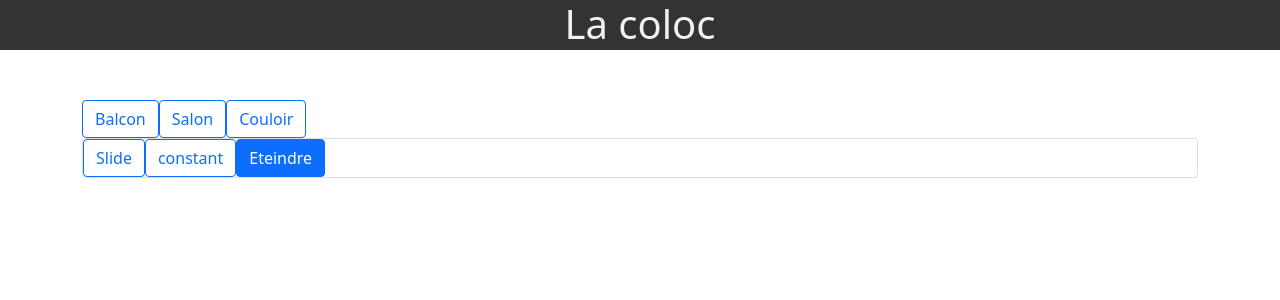
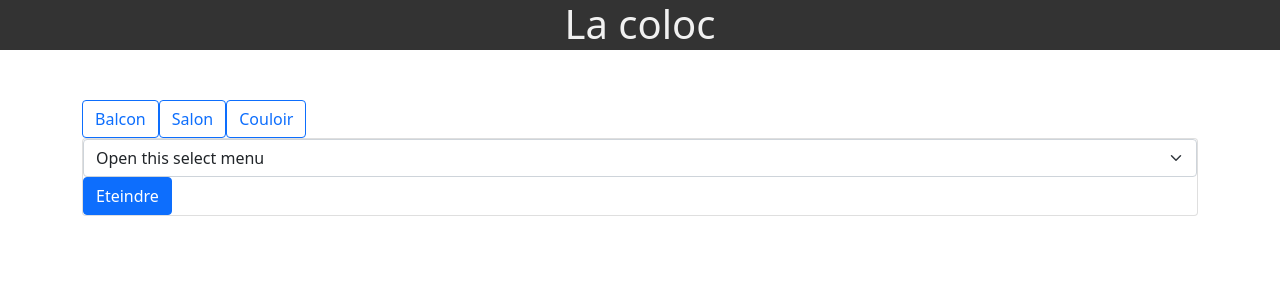
Before and after one commit to MathisDelrue51/Light-Application, a Vue app: page / in a window 1280 px wide. Shown: the top 300 px of the page. Built offline with nearby package versions, Linux system fonts and the light colour scheme.

Commit message:
working select

```diff
--- a/package.json
+++ b/package.json
@@ -11,6 +11,7 @@
     "@popperjs/core": "^2.10.2",
     "bootstrap": "^5.1.1",
     "core-js": "^3.6.5",
+    "eslint": "^7.32.0",
     "vue": "^2.6.11",
     "vue-color-picker-wheel": "^0.4.3"
   },
@@ -19,7 +20,6 @@
     "@vue/cli-plugin-eslint": "~4.5.0",
     "@vue/cli-service": "~4.5.0",
     "babel-eslint": "^10.1.0",
-    "eslint": "^6.8.0",
     "eslint-plugin-vue": "^6.2.2",
     "vue-template-compiler": "^2.6.11"
   },
--- a/src/components/Colorwheel/Colorwheel.vue
+++ b/src/components/Colorwheel/Colorwheel.vue
@@ -23,7 +23,7 @@ export default {
   name: "Colorwheel",
   data() {
     return {
-      color: "#fff",
+      color: "#ff0000",
     };
   },
   components: {
--- a/src/components/Salon/Salon.vue
+++ b/src/components/Salon/Salon.vue
@@ -1,15 +1,10 @@
 <template>
   <div>
-    <!-- <select class="form-select" aria-label="Default select example">
+    <select class="form-select" v-on:change="onChange($event)">
       <option selected>Open this select menu</option>
-      <option value="Slide" v-on:click="component = 'slide'">Slide</option>
-      <option value="Constant" v-on:click="component = 'constant'">
-        Constant
-      </option>
-    </select> -->
-
-    <div class="btn btn-outline-primary" v-on:click="component = 'slide'">Slide</div>
-    <div class="btn btn-outline-primary" v-on:click="component = 'constant'">constant</div>
+      <option value="slide">Slide</option>
+      <option value="constant">Constant</option>
+    </select>
 
     <div class="btn btn-primary">Eteindre</div>
 
@@ -32,6 +27,11 @@ export default {
     slide: Slide,
     constant: Constant,
   },
+  methods: {
+    onChange(event) {
+      this.component= event.target.value
+    },
+  },
 };
 </script>
 
```
Also changed, not shown: 1 other file (tests, documents, lock files or other folders).
